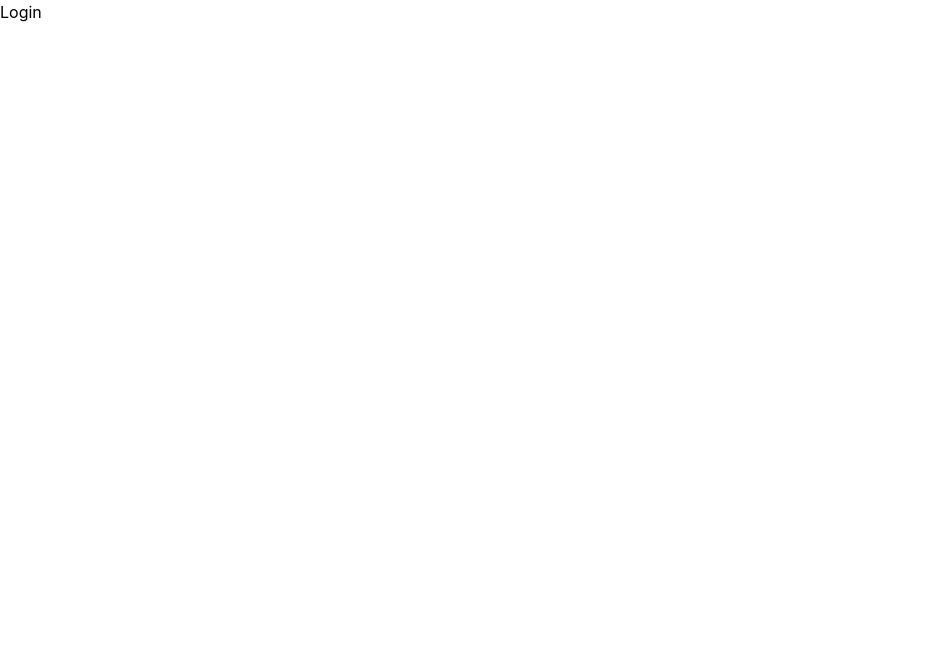
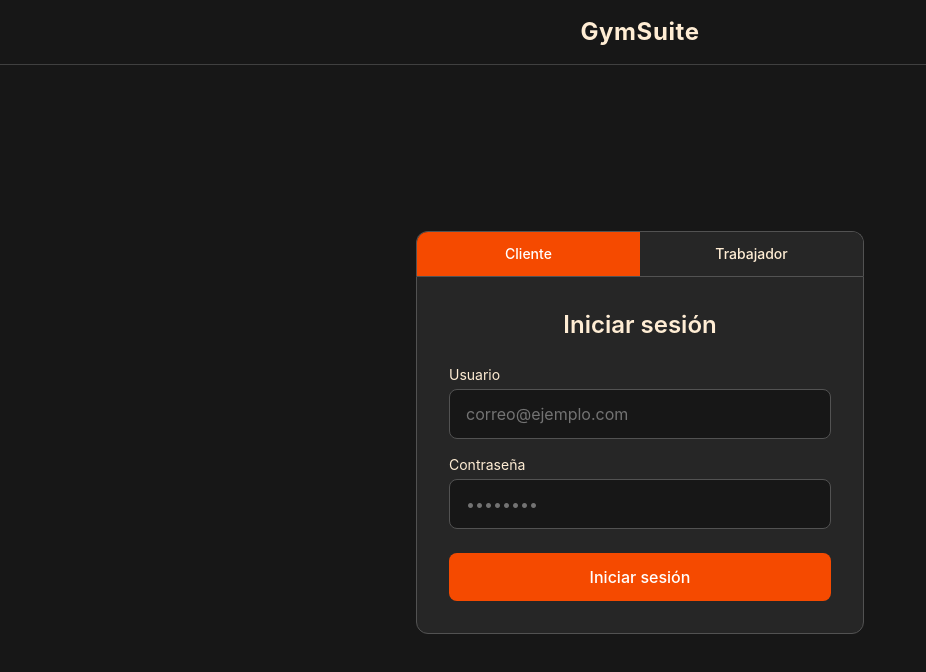
Before and after one commit to ismaelmonllo/GymSuite, a React (Vite) app in the folder client/: page /login in a window 1280 px wide. Shown: the top 672 px of the page, without its empty margins (0-926 px from the left). Built offline with nearby package versions, Linux system fonts and the light colour scheme; no server answers.

Commit message:
Implemento página de login con autenticación JWT y persistencia en cookie

```diff
--- /dev/null
+++ b/client/src/components/CardLogin.jsx
@@ -0,0 +1,49 @@
+import { s, color } from '../styles'
+
+// Card de login con pestañas, formulario y lógica de autenticación
+function CardLogin({ tab, onCambiarTab, correo, onCorreo, contrasena, onContrasena, error, cargando, onSubmit }) {
+  return (
+    <div>
+      {/* Pestañas */}
+      <div className={`flex rounded-t-xl overflow-hidden border border-b-0 ${color.borde}`}>
+        <button type="button" onClick={() => onCambiarTab('cliente')}
+          className={`${s.tabBase} ${tab === 'cliente' ? s.tabActivo : s.tabInactivo}`}>
+          Cliente
+        </button>
+        <button type="button" onClick={() => onCambiarTab('trabajador')}
+          className={`${s.tabBase} ${tab === 'trabajador' ? s.tabActivo : s.tabInactivo}`}>
+          Trabajador
+        </button>
+      </div>
+
+      {/* Cuerpo */}
+      <div className={`${s.card} rounded-b-xl p-8`}>
+        <h1 className={`${color.texto} text-2xl font-semibold text-center mb-6`}>
+          Iniciar sesión
+        </h1>
+
+        <form onSubmit={onSubmit} className="flex flex-col gap-4">
+          <div className={s.fieldGroup}>
+            <label className={s.label}>Usuario</label>
+            <input type="email" value={correo} onChange={(e) => onCorreo(e.target.value)}
+              required className={s.input} placeholder="correo@ejemplo.com" />
+          </div>
+
+          <div className={s.fieldGroup}>
+            <label className={s.label}>Contraseña</label>
+            <input type="password" value={contrasena} onChange={(e) => onContrasena(e.target.value)}
+              required className={s.input} placeholder="••••••••" />
+          </div>
+
+          {error && <p className={`${color.error} text-sm text-center`}>{error}</p>}
+
+          <button type="submit" disabled={cargando} className={`mt-2 ${s.btnPrimary}`}>
+            {cargando ? 'Iniciando...' : 'Iniciar sesión'}
+          </button>
+        </form>
+      </div>
+    </div>
+  )
+}
+
+export default CardLogin
--- /dev/null
+++ b/client/src/components/Header.jsx
@@ -0,0 +1,17 @@
+import { color } from '../styles'
+
+// Cabecera común de la aplicación
+function Header({ children }) {
+  return (
+    <header className={`w-full border-b ${color.bordeHeader} px-6 py-4 flex items-center justify-center relative`}>
+      <span className={`${color.texto} text-2xl font-bold tracking-wide`}>GymSuite</span>
+      {children && (
+        <div className="absolute right-6 flex items-center gap-4">
+          {children}
+        </div>
+      )}
+    </header>
+  )
+}
+
+export default Header
--- a/client/src/context/AuthContext.jsx
+++ b/client/src/context/AuthContext.jsx
@@ -2,12 +2,37 @@ import { createContext, useState } from 'react'
 
 export const AuthContext = createContext(null)
 
-// Proveer usuario autenticado a toda la app
+// Leer el token de la cookie al cargar la página
+const leerCookie = () => {
+  const match = document.cookie.match(/(?:^|;\s*)token=([^;]+)/)
+  return match ? match[1] : null
+}
+
+// Decodificar payload del JWT sin verificar firma
+const decodificarToken = (token) => {
+  try {
+    return JSON.parse(atob(token.split('.')[1]))
+  } catch {
+    return null
+  }
+}
+
+const tokenInicial = leerCookie()
+const usuarioInicial = tokenInicial ? { ...decodificarToken(tokenInicial), token: tokenInicial } : null
+
+// Proveer usuario autenticado a toda la app, persistiendo el token en una cookie
 export function AuthProvider({ children }) {
-  const [usuario, setUsuario] = useState(null)
+  const [usuario, setUsuario] = useState(usuarioInicial)
 
-  const login = (datos) => setUsuario(datos)
-  const logout = () => setUsuario(null)
+  const login = (datos) => {
+    document.cookie = `token=${datos.token}; path=/; max-age=${2 * 60 * 60}; SameSite=Strict`
+    setUsuario(datos)
+  }
+
+  const logout = () => {
+    document.cookie = 'token=; path=/; max-age=0'
+    setUsuario(null)
+  }
 
   return (
     <AuthContext.Provider value={{ usuario, login, logout }}>
--- a/client/src/pages/LoginPage.jsx
+++ b/client/src/pages/LoginPage.jsx
@@ -1,5 +1,90 @@
+import { useState } from 'react'
+import { useNavigate } from 'react-router-dom'
+import { useAuth } from '../hooks/useAuth'
+import api from '../services/api'
+import Header from '../components/Header'
+import CardLogin from '../components/CardLogin'
+import { color } from '../styles'
+
+const RUTAS_ROL = {
+  admin: '/admin',
+  entrenador: '/entrenador',
+  cliente: '/cliente',
+}
+
+// Comprobar que el rol del usuario coincide con la pestaña seleccionada
+const rolEsValido = (rol, tab) => {
+  if (tab === 'cliente') return rol === 'cliente'
+  if (tab === 'trabajador') return rol === 'admin' || rol === 'entrenador'
+  return false
+}
+
 function LoginPage() {
-  return <div>Login</div>
+  const [tab, setTab] = useState('cliente')
+  const [correo, setCorreo] = useState('')
+  const [contrasena, setContrasena] = useState('')
+  const [error, setError] = useState('')
+  const [cargando, setCargando] = useState(false)
+
+  const { login } = useAuth()
+  const navigate = useNavigate()
+
+  const handleCambiarTab = (nuevaTab) => {
+    setTab(nuevaTab)
+    setError('')
+  }
+
+  // Enviar credenciales al backend, validar rol según pestaña y redirigir
+  const handleSubmit = async (e) => {
+    e.preventDefault()
+    setError('')
+    setCargando(true)
+    try {
+      const { data } = await api.post('/api/auth/login', { correo, contrasena })
+
+      // Decodificar el payload del JWT (no necesita verificación — el servidor ya lo firmó)
+      const payload = JSON.parse(atob(data.token.split('.')[1]))
+      const { rol } = payload
+
+      // Impedir que un trabajador entre por la pestaña de cliente y viceversa
+      if (!rolEsValido(rol, tab)) {
+        setError(
+          tab === 'cliente'
+            ? 'Esta cuenta no es de cliente. Usa la pestaña Trabajador.'
+            : 'Esta cuenta no es de trabajador. Usa la pestaña Cliente.'
+        )
+        return
+      }
+
+      login({ ...payload, token: data.token })
+      navigate(RUTAS_ROL[rol])
+    } catch (err) {
+      setError(err.response?.data?.mensaje ?? 'Error al iniciar sesión')
+    } finally {
+      setCargando(false)
+    }
+  }
+
+  return (
+    <div className={`min-h-screen ${color.bgPagina} flex flex-col`}>
+      <Header />
+      <div className="flex-1 flex items-center justify-center px-4">
+        <div className="w-full max-w-md">
+          <CardLogin
+            tab={tab}
+            onCambiarTab={handleCambiarTab}
+            correo={correo}
+            onCorreo={setCorreo}
+            contrasena={contrasena}
+            onContrasena={setContrasena}
+            error={error}
+            cargando={cargando}
+            onSubmit={handleSubmit}
+          />
+        </div>
+      </div>
+    </div>
+  )
 }
 
 export default LoginPage
--- a/client/src/services/api.js
+++ b/client/src/services/api.js
@@ -1,10 +1,16 @@
 import axios from 'axios'
 
-// En dev: vacío → el proxy de Vite redirige /api → localhost:3000
+// En dev: vacío → el proxy de Vite redirige /api → localhost:5000
 // En prod: VITE_API_URL apunta al dominio del backend en Vercel
 const api = axios.create({
   baseURL: import.meta.env.VITE_API_URL ?? '',
-  withCredentials: true,
+})
+
+// Adjuntar el token JWT de la cookie en cada petición autenticada
+api.interceptors.request.use((config) => {
+  const match = document.cookie.match(/(?:^|;\s*)token=([^;]+)/)
+  if (match) config.headers.Authorization = `Bearer ${match[1]}`
+  return config
 })
 
 export default api
--- /dev/null
+++ b/client/src/styles.js
@@ -0,0 +1,26 @@
+// Tokens de diseño — colores y superficies base
+export const color = {
+  bgPagina:     'bg-neutral-900',
+  bgCard:       'bg-neutral-800',
+  bgInput:      'bg-neutral-900',
+  bgHover:      'hover:bg-neutral-700',
+  borde:        'border-neutral-600',
+  bordeHeader:  'border-neutral-700',
+  acento:       'bg-orange-600',
+  acentoHover:  'hover:bg-orange-500',
+  texto:        'text-orange-100',
+  textoApagado: 'text-neutral-500',
+  error:        'text-red-400',
+}
+
+// Componentes reutilizables construidos sobre los tokens
+export const s = {
+  input:       `${color.bgInput} border ${color.borde} rounded-lg px-4 py-3 ${color.texto} placeholder-neutral-500 focus:outline-none focus:border-orange-600`,
+  label:       `${color.texto} text-sm`,
+  fieldGroup:  'flex flex-col gap-1',
+  btnPrimary:  `${color.acento} ${color.acentoHover} disabled:opacity-50 text-white font-medium py-3 rounded-lg transition-colors`,
+  tabBase:     'flex-1 py-3 text-sm font-medium transition-colors',
+  tabActivo:   `${color.acento} text-white`,
+  tabInactivo: `${color.bgCard} ${color.texto} ${color.bgHover}`,
+  card:        `${color.bgCard} border ${color.borde}`,
+}
```
